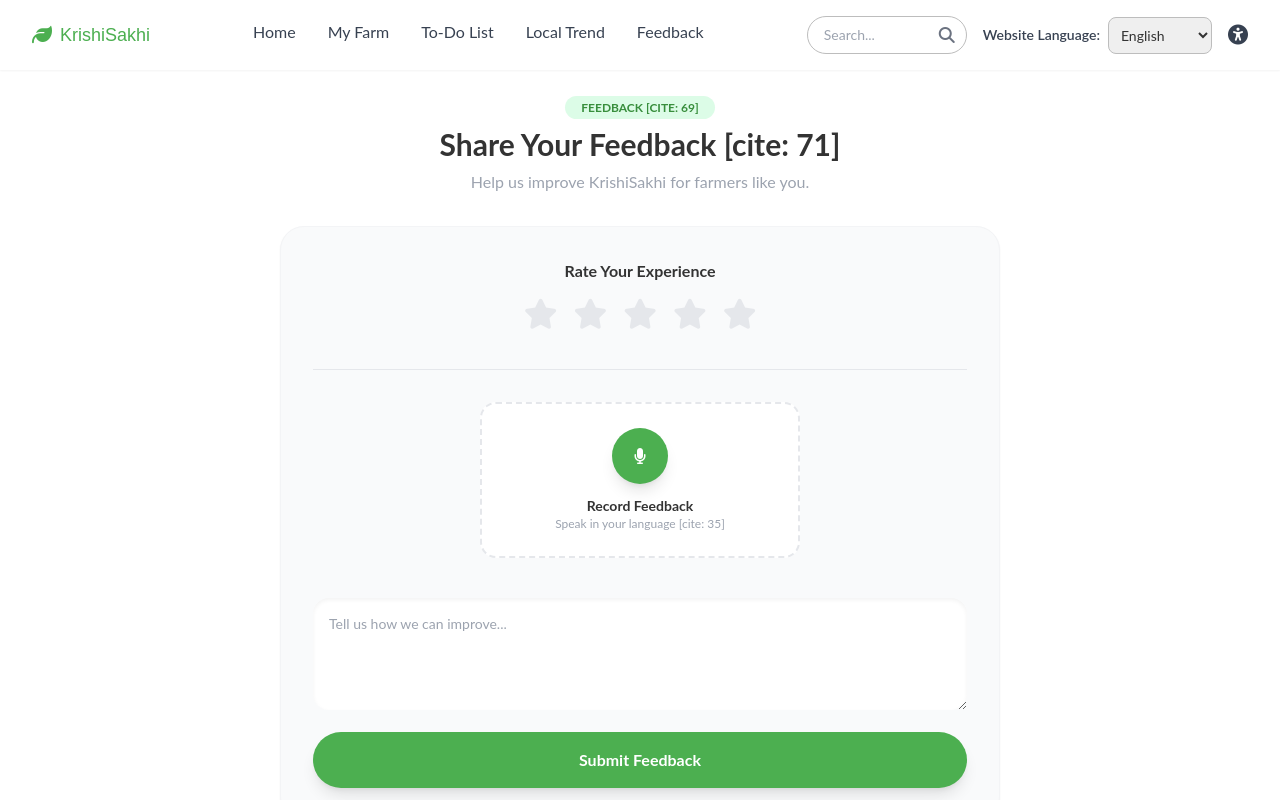
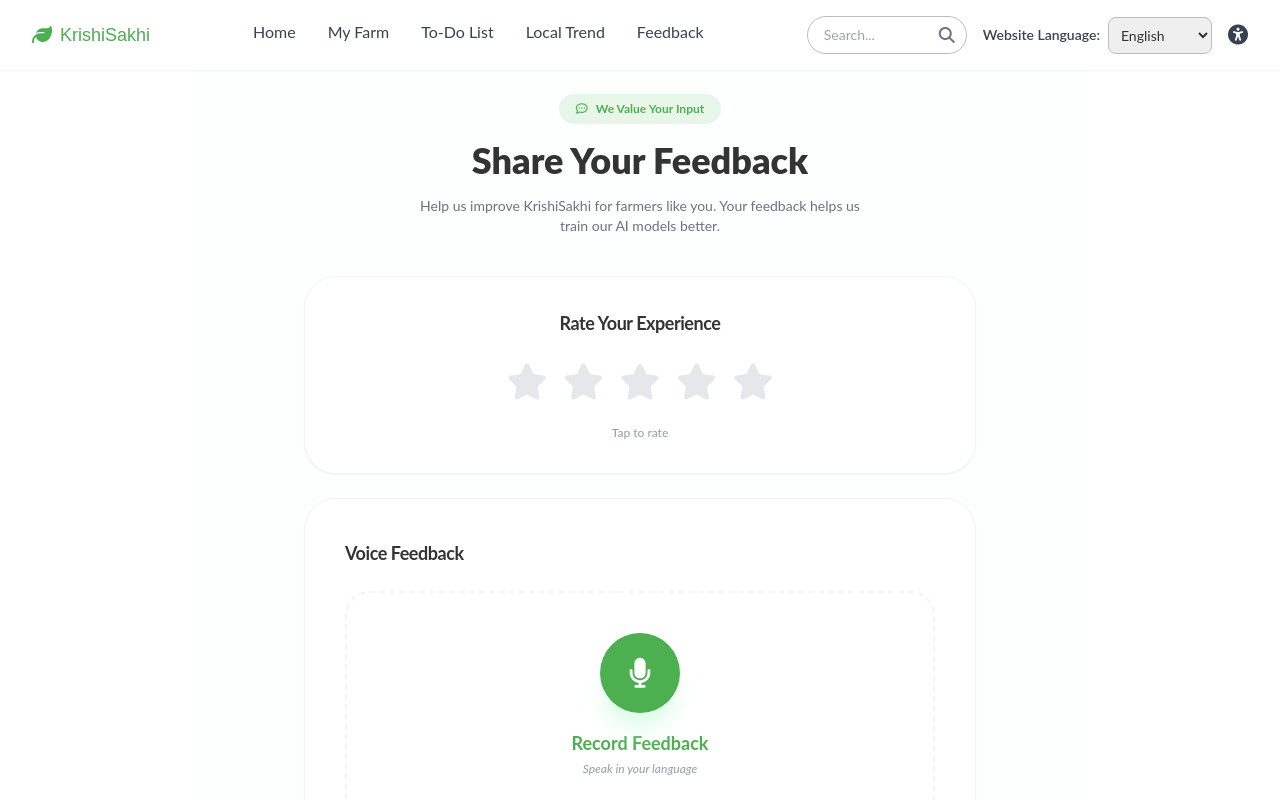
Before and after one commit to Mayankjha12/kisan-sakhi, a React (Create React App) app: page / in a window 1280 px wide. Both pictures are taken after a click on the button "Feedback". Shown: the top 800 px of the page. Built offline with nearby package versions, Linux system fonts and the light colour scheme.

Commit message:
Update Feedback.jsx

```diff
--- a/src/components/Feedback.jsx
+++ b/src/components/Feedback.jsx
@@ -1,44 +1,82 @@
 import React, { useState } from 'react';
 
-const Feedback = () => {
+const Feedback = ({ langData }) => {
   const [rating, setRating] = useState(0);
 
   return (
-    <div className="p-6 max-w-3xl mx-auto space-y-8 bg-white min-h-screen">
-      <div className="text-center space-y-2">
-        <span className="bg-green-100 text-green-700 px-4 py-1 rounded-full text-xs font-bold uppercase">Feedback [cite: 69]</span>
-        <h2 className="text-3xl font-bold">Share Your Feedback [cite: 71]</h2>
-        <p className="text-gray-400">Help us improve KrishiSakhi for farmers like you.</p>
+    <div className="p-6 max-w-4xl mx-auto space-y-10 bg-gray-50/30 min-h-screen font-lato">
+
+      {/* Page Header with Badge */}
+      <div className="text-center space-y-4">
+        <div className="inline-flex items-center gap-2 bg-green-50 text-green-600 px-4 py-1.5 rounded-full text-xs font-bold border border-green-100 mx-auto">
+          <i className="fa-regular fa-comment-dots"></i>
+          <span>We Value Your Input</span>
+        </div>
+        <h2 className="text-4xl font-black text-gray-800">Share Your Feedback</h2>
+        <p className="text-gray-500 max-w-md mx-auto text-sm">
+          Help us improve KrishiSakhi for farmers like you. Your feedback helps us train our AI models better.
+        </p>
       </div>
 
-      <div className="bg-gray-50 rounded-3xl p-8 space-y-10 border border-gray-100 shadow-sm text-center">
-        {/* Star Rating */}
-        <div className="space-y-4">
-          <p className="font-bold">Rate Your Experience</p>
-          <div className="flex justify-center gap-4 text-3xl text-gray-200">
-            {[1, 2, 3, 4, 5].map(s => (
-              <i key={s} className={`fa-solid fa-star cursor-pointer ${s <= rating ? 'text-yellow-400' : ''}`} onClick={() => setRating(s)}></i>
+      <div className="max-w-2xl mx-auto space-y-6">
+
+        {/* Card 1: Star Rating */}
+        <div className="bg-white border border-gray-100 rounded-[2rem] p-8 shadow-sm text-center space-y-6">
+          <h4 className="font-bold text-gray-800 text-lg tracking-tight">Rate Your Experience</h4>
+          <div className="flex justify-center gap-4 text-4xl">
+            {[1, 2, 3, 4, 5].map((star) => (
+              <button
+                key={star}
+                onClick={() => setRating(star)}
+                className={`transition-all transform hover:scale-110 active:scale-95 ${
+                  star <= rating ? 'text-yellow-400' : 'text-gray-200'
+                }`}
+              >
+                <i className="fa-solid fa-star"></i>
+              </button>
             ))}
+          </div>
+          <p className="text-xs text-gray-400 font-medium">Tap to rate</p>
+        </div>
+
+        {/* Card 2: Voice Feedback */}
+        <div className="bg-white border border-gray-100 rounded-[2rem] p-10 shadow-sm text-center space-y-6">
+          <h4 className="font-bold text-gray-800 text-lg tracking-tight text-left">Voice Feedback</h4>
+          <div className="flex flex-col items-center gap-4 border-2 border-dashed border-gray-100 rounded-3xl py-10 px-6">
+            <button className="w-20 h-20 bg-green-600 text-white rounded-full flex items-center justify-center text-3xl shadow-xl shadow-green-100 hover:bg-green-700 transition transform active:scale-90">
+              <i className="fa-solid fa-microphone"></i>
+            </button>
+            <div className="space-y-1">
+              <p className="font-bold text-green-600 text-lg">Record Feedback</p>
+              <p className="text-xs text-gray-400 font-medium italic">Speak in your language</p>
+            </div>
           </div>
         </div>
 
-        {/* Voice Feedback [cite: 35] */}
-        <div className="border-t pt-8 space-y-4">
-          <div className="bg-white p-6 rounded-2xl border-2 border-dashed border-gray-200 inline-block w-full max-w-xs">
-            <button className="bg-green-500 text-white w-14 h-14 rounded-full mb-3 shadow-lg"><i className="fa-solid fa-microphone"></i></button>
-            <p className="font-bold text-sm">Record Feedback</p>
-            <p className="text-xs text-gray-400">Speak in your language [cite: 35]</p>
-          </div>
+        {/* Card 3: Written Feedback */}
+        <div className="bg-white border border-gray-100 rounded-[2rem] p-8 shadow-sm space-y-6">
+          <h4 className="font-bold text-gray-800 text-lg tracking-tight">Written Feedback</h4>
+          <textarea
+            className="w-full h-40 bg-gray-50 border border-gray-100 rounded-3xl p-6 text-sm text-gray-700 focus:outline-none focus:ring-2 focus:ring-green-500/20 transition-all resize-none shadow-inner"
+            placeholder="Tell us how we can improve..."
+          ></textarea>
         </div>
 
-        {/* Textbox */}
-        <div className="space-y-4">
-          <textarea className="w-full rounded-2xl border-none bg-white p-4 text-sm focus:ring-2 focus:ring-green-500 shadow-inner" rows="4" placeholder="Tell us how we can improve..."></textarea>
-          <button className="w-full bg-green-600 text-white py-4 rounded-full font-bold shadow-lg hover:bg-green-700 transition">
-            Submit Feedback
-          </button>
-        </div>
+        {/* Submit Button */}
+        <button className="w-full bg-green-600 text-white py-5 rounded-[1.5rem] font-black text-xl shadow-2xl shadow-green-200 hover:bg-green-700 transition flex items-center justify-center gap-3 active:scale-[0.98] transform">
+          <i className="fa-solid fa-paper-plane text-sm opacity-80"></i>
+          <span>Submit Feedback</span>
+        </button>
+
       </div>
+
+      {/* Trust Quote Footer (Optional) */}
+      <div className="text-center pt-6 opacity-40">
+        <p className="text-[10px] uppercase tracking-[0.2em] font-bold text-gray-400">
+          Powered by Federated Learning & NGO Partnerships
+        </p>
+      </div>
+
     </div>
   );
 };
```
